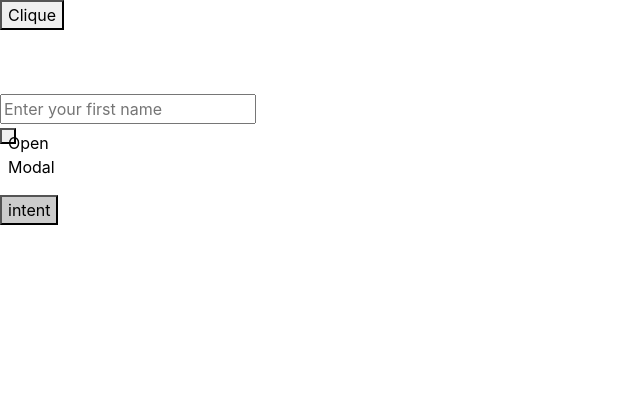
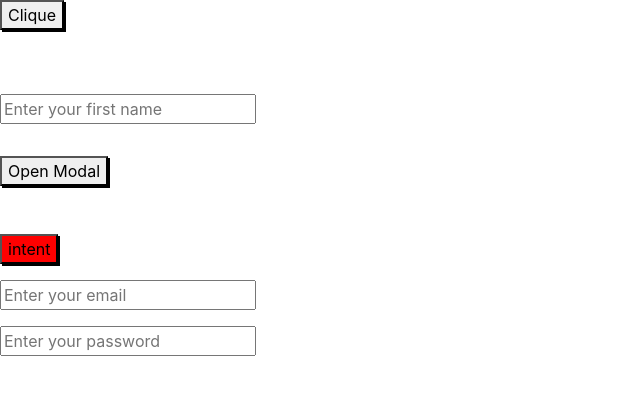
Before and after one commit to LoFerreira/CRUDReact, a React (Create React App) app: page /Carros in a window 1280 px wide. Shown: the top 394 px of the page, without its empty margins (0-640 px from the left). Built offline with nearby package versions, Linux system fonts and the light colour scheme.

Commit message:
update functions for const map into button component

```diff
--- a/public/index.html
+++ b/public/index.html
@@ -18,5 +18,6 @@
 
   <body>
     <div id="root"></div>
+    <div id="modalDiv"></div>
   </body>
 </html>
--- a/src/App.js
+++ b/src/App.js
@@ -6,6 +6,8 @@ import Modal from "./components/modal";
 
 function App() {
   const [name, setName] = React.useState("");
+  const [email, setEmail] = React.useState("");
+  const [password, setPassword] = React.useState("");
   const [visible, setVisible] = React.useState(false);
 
   return (
@@ -25,16 +27,18 @@ function App() {
         placeholder="Enter your first name"
         type="text"
       />
-      <Separator size="xs" />
+      <Separator size="lg" />
       <Button
         onClick={() => {
           setVisible(true);
         }}
-        size="md"
+        style={{
+          borderRadius: "10px",
+        }}
       >
         Open Modal
       </Button>
-      <Separator size="md" />
+      <Separator size="lg" />
       <Modal visible={visible} onRequestClose={() => setVisible(false)}>
         Lorem ipsum dolor sit amet, consectetur adipiscing elit. Sed vel leo ex.
         Nulla bibendum neque ut tincidunt volutpat. Donec pellentesque orci
@@ -43,13 +47,29 @@ function App() {
         Duis sed tellus euismod, maximus diam sit amet, iaculis nisl. Vestibulum
         vitae rutrum turpis. Nulla eu magna feugiat, viverra justo auctor,
         finibus ante. Fusce nec hendrerit magna.
+        <Separator />
+        <Button size="xl">Não</Button> <Button size="xl">Sim</Button>
       </Modal>
-      <Button
-        onClick={() => {}}
-        intent="secondary"
-      >
+      <Separator />
+      <Button onClick={() => {}} intent="secondary">
         intent
       </Button>
+      <Separator />
+      <Input
+        id="email"
+        value={email}
+        onChange={(email) => setEmail(email)}
+        placeholder="Enter your email"
+        type="email"
+      />
+      <Separator />
+      <Input
+        id="password"
+        value={password}
+        onChange={(password) => setPassword(password)}
+        placeholder="Enter your password"
+        type="password"
+      />
     </>
   );
 }
--- a/src/components/Button.jsx
+++ b/src/components/Button.jsx
@@ -1,32 +1,71 @@
 import React from "react";
 import PropTypes from "prop-types";
 
-function getSize(size) {
-  return {
-    xs: 4,
-    sm: 8,
-    md: 16,
-    lg: 32,
-    xl: 34,
-  }[size];
+const sizeMap = {
+  xs: {
+    width: "4px",
+    height: "4px",
+  },
+  sm: {
+    width: "8px",
+    height: "8px",
+  },
+  md: {
+    width: "16px",
+    height: "16px",
+  },
+  lg: {
+    width: "32px",
+    height: "32px",
+  },
+  xl: {
+    width: "64px",
+    height: "64px",
+  },
 };
 
-function getIntent(intent) {
-  return{
-    primary: "white",
-    secondary: "rgba(0, 0, 0, 0.2)",
-  }[intent]
-}
+const variantMap = {
+  solid: {
+    primary: {},
+    secondary: {
+      backgroundColor: "red",
+    }
+  },
+  outline: {
+    primary: {
+      background: "none",
+      border: "1px solid black",
+      color: "black",
+    },
+    secondary: {
+      background: "none",
+      border: "1px solid red",
+      color: "red",
+    },
+  },
+  ghost: {
+    background: "none",
+    border: "none",
+  },
+};
 
-function Button({ children, onClick, disabled, pending, size, intent }) {
+function Button({
+  children,
+  onClick,
+  disabled,
+  pending,
+  size,
+  variant,
+  intent,
+}) {
   return (
     <button
       onClick={onClick}
       disabled={disabled || pending}
       style={{
-        width: getSize(size),
-        height: getSize(size),
-        backgroundColor: getIntent(intent),
+        ...sizeMap[size],
+        ...variantMap[variant][intent],
+        boxShadow: "2px 2px black",
       }}
     >
       {pending ? "Loading..." : children}
@@ -50,4 +89,6 @@ Button.propTypes = {
 Button.defaultProps = {
   disabled: false,
   pending: false,
+  variant: "solid",
+  intent: "primary",
 };
--- a/src/components/modal.jsx
+++ b/src/components/modal.jsx
@@ -1,7 +1,11 @@
 import React from "react";
 import { createPortal } from "react-dom";
+import Button from "./button";
+import Separator from "./separator";
 
 function Modal({ children, visible, onRequestClose }) {
+  const modalDiv = document.getElementById("modalDiv");
+
   return visible
     ? createPortal(
         <div
@@ -31,7 +35,7 @@ function Modal({ children, visible, onRequestClose }) {
             {children}
           </div>
         </div>,
-        document.body
+        modalDiv
       )
     : null;
 }
```
